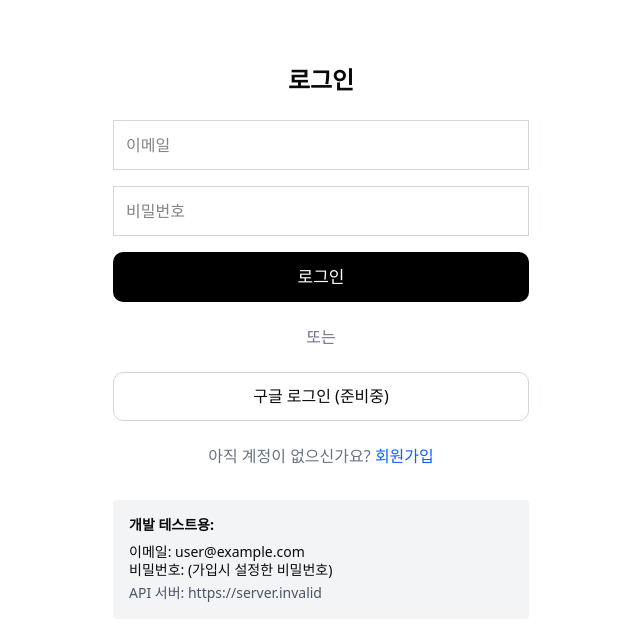
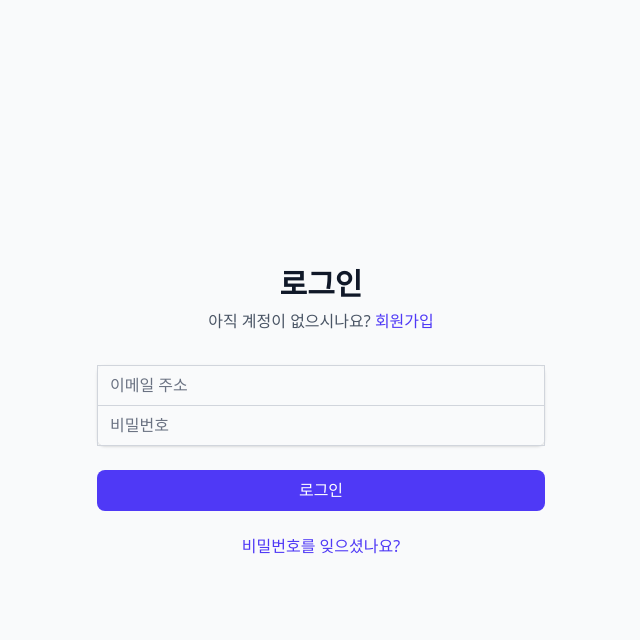
Before and after one commit to allgreektomee/artive-frontend, a Next.js app in the folder artive-frontend/: page /auth/login in a window 1280 px wide. Shown: the top 640 px of the page, without its empty margins (319-959 px from the left). Built offline with nearby package versions, Linux system fonts and the light colour scheme; no server answers.

Commit message:
828 이메일 인증처리
828 이메일 인증처리

```diff
--- a/artive-frontend/src/app/auth/login/page.tsx
+++ b/artive-frontend/src/app/auth/login/page.tsx
@@ -9,95 +9,166 @@
   const [form, setForm] = useState({ email: "", password: "" });
   const [error, setError] = useState("");
   const [loading, setLoading] = useState(false);
+  const [showResendButton, setShowResendButton] = useState(false);
+  const [resendEmail, setResendEmail] = useState("");
+  const [resendLoading, setResendLoading] = useState(false);
 
   const handleChange = (e: React.ChangeEvent<HTMLInputElement>) => {
     const { name, value } = e.target;
     setForm((prev) => ({ ...prev, [name]: value }));
+    setError("");
+    setShowResendButton(false);
   };
 
-  const backEndUrl =
-    process.env.NEXT_PUBLIC_BACKEND_URL || "http://localhost:8000";
+  const backEndUrl = process.env.NEXT_PUBLIC_BACKEND_URL;
 
   const handleSubmit = async (e: React.FormEvent) => {
     e.preventDefault();
+    if (loading) return;
+
     setError("");
     setLoading(true);
+    setShowResendButton(false);
 
     try {
-      const response = await fetch(`${backEndUrl}/api/auth/login`, {
+      const res = await fetch(`${backEndUrl}/api/auth/login`, {
         method: "POST",
         headers: {
           "Content-Type": "application/json",
+          Accept: "application/json",
         },
-        body: JSON.stringify({
-          email: form.email,
-          password: form.password,
-        }),
+        credentials: "include",
+        body: JSON.stringify(form),
       });
 
-      const data = await response.json();
-      console.log("🔍 로그인 응답 상태:", response.status);
-      console.log("🔍 로그인 응답 데이터:", data);
+      if (res.ok) {
+        const data = await res.json();
 
-      if (response.ok) {
-        // 로그인 성공
-        // 1. 토큰 저장
         localStorage.setItem("token", data.access_token);
+        localStorage.setItem("user", JSON.stringify(data.user));
 
-        // 2. ⭐ user 정보도 저장해야 함! (이게 빠져있었음)
-        if (data.user) {
-          localStorage.setItem("user", JSON.stringify(data.user));
-          console.log("✅ user 정보 저장됨:", data.user);
-        }
+        router.push(`/${data.user.slug}`);
+      } else {
+        const errorData = await res
+          .json()
+          .catch(() => ({ detail: "로그인에 실패했습니다" }));
 
-        // 3. 리다이렉트
-        if (data.user && data.user.slug) {
-          console.log("🚀 리다이렉트:", `/${data.user.slug}`);
-          router.push(`/${data.user.slug}`); // jaeyoungpark로 이동
+        // 이메일 인증이 필요한 경우
+        if (
+          errorData.detail &&
+          errorData.detail.includes("이메일 인증이 필요")
+        ) {
+          setError(
+            "이메일 인증이 필요합니다. 아래 버튼을 클릭해서 인증 메일을 재발송하세요."
+          );
+          setShowResendButton(true);
+          setResendEmail(form.email);
         } else {
-          // user 정보가 없으면 /auth/me 호출해서 정보 가져오기
-          try {
-            const meResponse = await fetch(`${backEndUrl}/api/auth/me`, {
-              headers: {
-                Authorization: `Bearer ${data.access_token}`,
-              },
-            });
-
-            if (meResponse.ok) {
-              const userData = await meResponse.json();
-              // /auth/me로 가져온 user 정보도 저장
-              localStorage.setItem("user", JSON.stringify(userData));
-              console.log("✅ /auth/me로 user 정보 가져옴:", userData);
-              router.push(`/${userData.slug}`);
-            } else {
-              router.push("/"); // 실패시 홈으로
-            }
-          } catch {
-            router.push("/"); // 에러시 홈으로
+          setError(errorData.detail || "로그인에 실패했습니다");
+          setShowResendButton(false);
         }
       }
+    } catch (err: unknown) {
+      if (err instanceof Error) {
+        setError(`서버 연결 실패: ${err.message}`);
       } else {
-        // 로그인 실패
-        setError(data.detail || "로그인에 실패했습니다.");
+        setError("서버 오류가 발생했습니다. 잠시 후 다시 시도해주세요.");
       }
-    } catch (error) {
-      console.error("로그인 에러:", error);
-      setError("서버 연결에 실패했습니다.");
+      setShowResendButton(false);
     } finally {
       setLoading(false);
     }
   };
 
-  // 임시로 구글 로그인 비활성화 (FastAPI에서 구현 후 활성화)
-  const handleGoogleLogin = () => {
-    alert("구글 로그인은 곧 지원될 예정입니다.");
-    // TODO: FastAPI OAuth2 구현 후 활성화
-    // window.location.href = `${backEndUrl}/auth/google`;
+  const handleResendVerification = async () => {
+    if (resendLoading || !resendEmail) return;
+
+    setResendLoading(true);
+    setError("");
+
+    try {
+      const res = await fetch(`${backEndUrl}/api/auth/resend-verification`, {
+        method: "POST",
+        headers: {
+          "Content-Type": "application/json",
+          Accept: "application/json",
+        },
+        body: JSON.stringify({ email: resendEmail }),
+      });
+
+      const data = await res.json();
+
+      if (res.ok) {
+        alert(
+          data.message || "인증 메일이 재발송되었습니다. 이메일을 확인해주세요."
+        );
+        setShowResendButton(false);
+        setError("");
+      } else {
+        setError(data.detail || "재발송에 실패했습니다.");
+      }
+    } catch (err) {
+      setError("재발송 중 오류가 발생했습니다.");
+    } finally {
+      setResendLoading(false);
+    }
   };
 
   return (
-    <div className="max-w-md mx-auto py-16 px-4 text-center space-y-6">
-      <h1 className="text-2xl font-bold">로그인</h1>
+    <div className="min-h-screen flex items-center justify-center bg-gray-50 py-12 px-4 sm:px-6 lg:px-8">
+      <div className="max-w-md w-full space-y-8">
+        <div>
+          <h2 className="mt-6 text-center text-3xl font-extrabold text-gray-900">
+            로그인
+          </h2>
+          <p className="mt-2 text-center text-sm text-gray-600">
+            아직 계정이 없으시나요?{" "}
+            <Link
+              href="/auth/signup"
+              className="font-medium text-indigo-600 hover:text-indigo-500"
+            >
+              회원가입
+            </Link>
+          </p>
+        </div>
+
+        <form className="mt-8 space-y-6" onSubmit={handleSubmit}>
+          <div className="rounded-md shadow-sm -space-y-px">
+            <div>
+              <label htmlFor="email" className="sr-only">
+                이메일
+              </label>
+              <input
+                id="email"
+                name="email"
+                type="email"
+                autoComplete="email"
+                required
+                className="appearance-none rounded-none relative block w-full px-3 py-2 border border-gray-300 placeholder-gray-500 text-gray-900 rounded-t-md focus:outline-none focus:ring-indigo-500 focus:border-indigo-500 focus:z-10 sm:text-sm"
+                placeholder="이메일 주소"
+                value={form.email}
+                onChange={handleChange}
+                disabled={loading}
+              />
+            </div>
+            <div>
+              <label htmlFor="password" className="sr-only">
+                비밀번호
+              </label>
+              <input
+                id="password"
+                name="password"
+                type="password"
+                autoComplete="current-password"
+                required
+                className="appearance-none rounded-none relative block w-full px-3 py-2 border border-gray-300 placeholder-gray-500 text-gray-900 rounded-b-md focus:outline-none focus:ring-indigo-500 focus:border-indigo-500 focus:z-10 sm:text-sm"
+                placeholder="비밀번호"
+                value={form.password}
+                onChange={handleChange}
+                disabled={loading}
+              />
+            </div>
+          </div>
 
           {error && (
             <div className="bg-red-50 border border-red-200 text-red-600 px-4 py-3 rounded text-sm">
@@ -105,64 +176,43 @@
             </div>
           )}
 
-      <form onSubmit={handleSubmit} className="space-y-4 text-left">
-        <input
-          type="email"
-          name="email"
-          placeholder="이메일"
-          value={form.email}
-          onChange={handleChange}
-          required
-          disabled={loading}
-          className="w-full border border-gray-300 p-3 rounded-lg focus:outline-none focus:border-blue-500 disabled:bg-gray-100"
-        />
-        <input
-          type="password"
-          name="password"
-          placeholder="비밀번호"
-          value={form.password}
-          onChange={handleChange}
-          required
-          disabled={loading}
-          className="w-full border border-gray-300 p-3 rounded-lg focus:outline-none focus:border-blue-500 disabled:bg-gray-100"
-        />
+          {/* 이메일 인증 재발송 버튼 */}
+          {showResendButton && (
+            <div className="bg-blue-50 border border-blue-200 p-4 rounded">
+              <p className="text-blue-800 text-sm mb-3">
+                <strong>{resendEmail}</strong>로 인증 메일을 재발송하시겠습니까?
+              </p>
+              <button
+                type="button"
+                onClick={handleResendVerification}
+                disabled={resendLoading}
+                className="w-full flex justify-center py-2 px-4 border border-transparent rounded-md shadow-sm text-sm font-medium text-white bg-blue-600 hover:bg-blue-700 focus:outline-none focus:ring-2 focus:ring-offset-2 focus:ring-blue-500 disabled:bg-blue-400 disabled:cursor-not-allowed"
+              >
+                {resendLoading ? "재발송 중..." : "인증 메일 재발송"}
+              </button>
+            </div>
+          )}
+
+          <div>
             <button
               type="submit"
               disabled={loading}
-          className="w-full bg-black text-white py-3 rounded-lg hover:bg-gray-800 disabled:bg-gray-400 disabled:cursor-not-allowed transition-colors"
+              className="group relative w-full flex justify-center py-2 px-4 border border-transparent text-sm font-medium rounded-md text-white bg-indigo-600 hover:bg-indigo-700 focus:outline-none focus:ring-2 focus:ring-offset-2 focus:ring-indigo-500 disabled:bg-indigo-400 disabled:cursor-not-allowed"
             >
               {loading ? "로그인 중..." : "로그인"}
             </button>
+          </div>
+
+          <div className="text-sm text-center">
+            <Link
+              href="/auth/forgot-password"
+              className="font-medium text-indigo-600 hover:text-indigo-500"
+            >
+              비밀번호를 잊으셨나요?
+            </Link>
+          </div>
         </form>
-
-      <div className="text-sm text-gray-500">또는</div>
-
-      <button
-        onClick={handleGoogleLogin}
-        disabled={loading}
-        className="w-full border border-gray-300 py-3 rounded-lg text-sm hover:bg-gray-50 disabled:bg-gray-100 disabled:cursor-not-allowed transition-colors"
-      >
-        구글 로그인 (준비중)
-      </button>
-
-      <p className="text-sm text-gray-500">
-        아직 계정이 없으신가요?{" "}
-        <Link href="/auth/signup">
-          <span className="text-blue-600 hover:underline">회원가입</span>
-        </Link>
-      </p>
-
-      {/* 개발환경 테스트용 */}
-      {process.env.NODE_ENV === "development" && (
-        <div className="mt-8 p-4 bg-gray-100 rounded text-xs text-left">
-          <p className="font-semibold mb-2">개발 테스트용:</p>
-          <p>이메일: user@example.com</p>
-          <p>비밀번호: (가입시 설정한 비밀번호)</p>
-          <p className="text-gray-600 mt-1">
-            API 서버: {backEndUrl || "환경변수 설정 필요"}
-          </p>
       </div>
-      )}
     </div>
   );
 }
```
Lines whose indentation alone changed are shown as unchanged.
